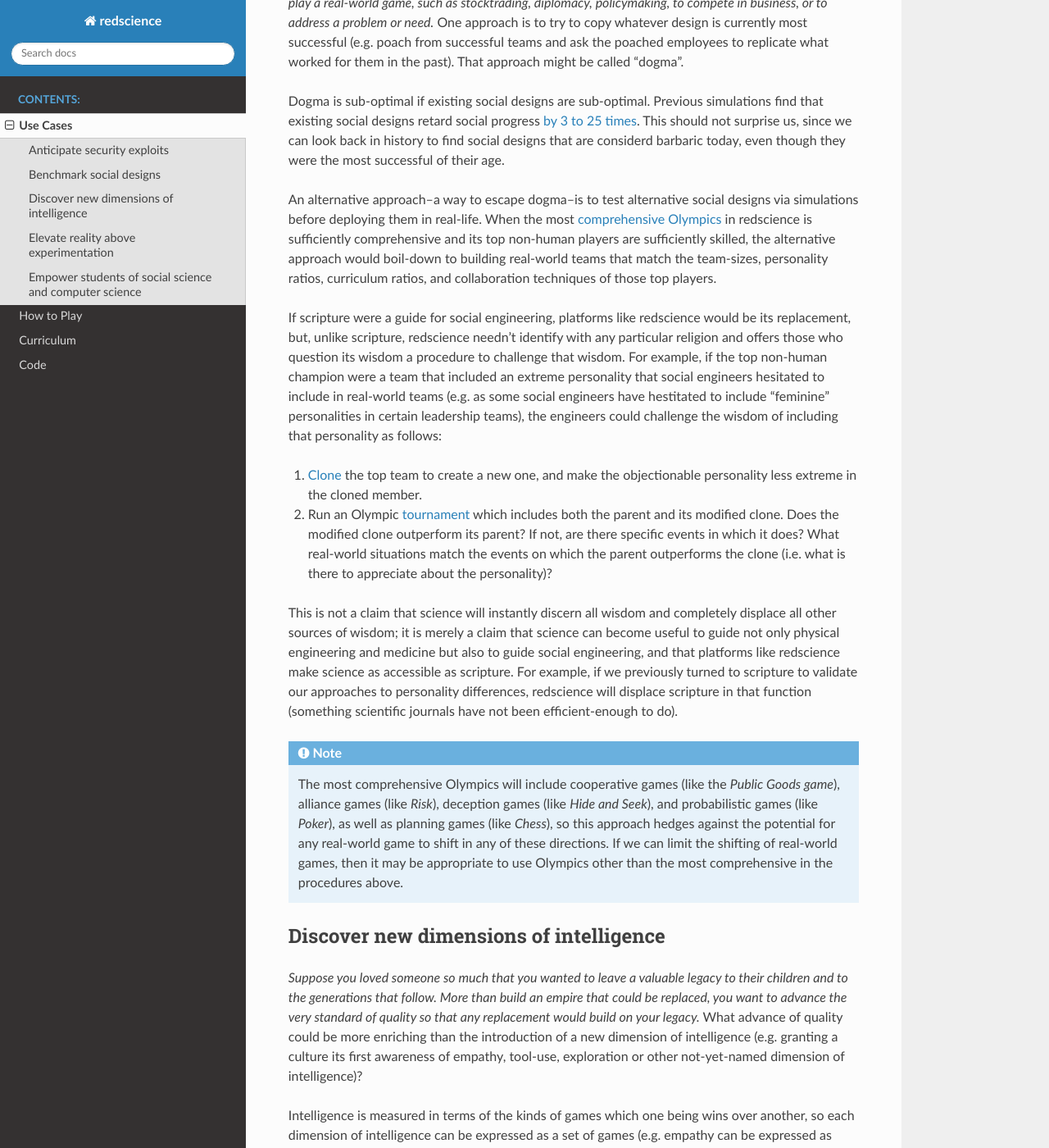
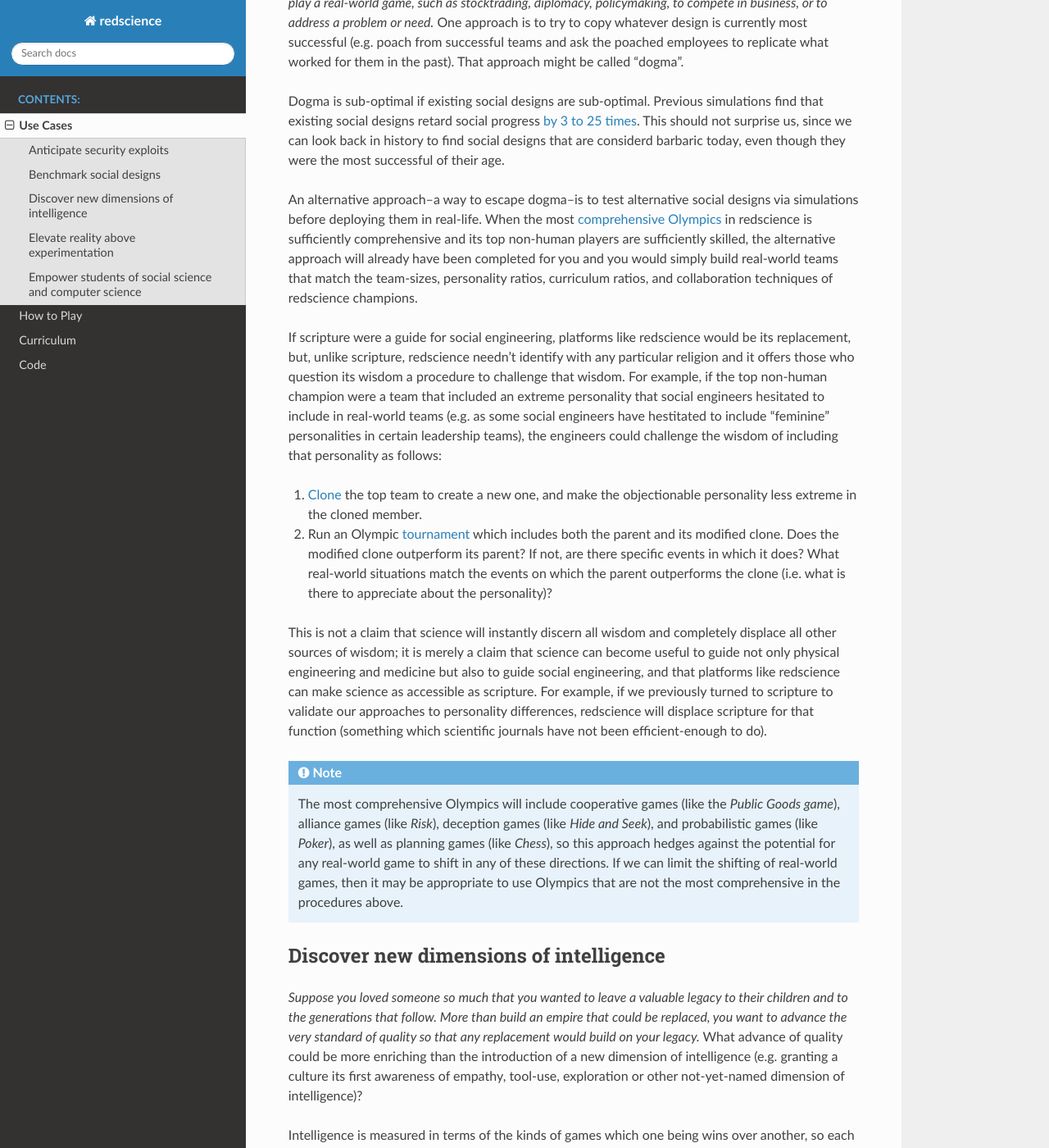
Before and after one commit to ChrisSantosLang/redscience, a Sphinx documentation site: the page built from docs/source/usecases.rst, in a window 1280 px wide and 1400 px high, scrolled down 1490 px. Shown: the whole window at 82% size. Built offline with Sphinx 7.4.7 and the Read the Docs theme 2.0.0, drawn with Linux system fonts in a browser that asks for light colours; some of the changed text lies outside the part shown.

Commit message:
Update usecases.rst

```diff
--- a/docs/source/usecases.rst
+++ b/docs/source/usecases.rst
@@ -81,13 +81,13 @@ An alternative approach--a way to escape dogma--is to test alternative
 social designs via simulations before deploying them in real-life.
 When the most :doc:`comprehensive Olympics <tournament>` in redscience is
 sufficiently comprehensive and its top non-human players are sufficiently
-skilled, the alternative approach would boil-down to building real-world teams
-that match the team-sizes, personality ratios, curriculum ratios, and
-collaboration techniques of those top players.
+skilled, the alternative approach will already have been completed for you
+and you would simply build real-world teams that match the team-sizes, personality
+ratios, curriculum ratios, and collaboration techniques of redscience champions.
 
 If scripture were a guide for social engineering, platforms like redscience
 would be its replacement, but, unlike scripture, redscience needn't identify
-with any particular religion and offers those who question its wisdom a
+with any particular religion and it offers those who question its wisdom a
 procedure to challenge that wisdom. For example, if the top non-human champion
 were a team that included an extreme personality that social engineers hesitated
 to include in real-world teams (e.g. as some social engineers have hestitated to
@@ -106,10 +106,10 @@ This is not a claim that science will instantly discern all wisdom
 and completely displace all other sources of wisdom; it is merely a
 claim that science can become useful to guide not only physical engineering
 and medicine but also to guide social engineering, and that platforms like
-redscience make science as accessible as scripture. For example, if we
+redscience can make science as accessible as scripture. For example, if we
 previously turned to scripture to validate our approaches to personality
-differences, redscience will displace scripture in that function (something
-scientific journals have not been efficient-enough to do).
+differences, redscience will displace scripture for that function (something
+which scientific journals have not been efficient-enough to do).
 
 .. Note:: The most comprehensive Olympics will include cooperative games
   (like the *Public Goods game*), alliance games (like *Risk*), deception
@@ -117,7 +117,7 @@ scientific journals have not been efficient-enough to do).
   as well as planning games (like *Chess*), so this approach
   hedges against the potential for any real-world game to
   shift in any of these directions. If we can limit the shifting of real-world
-  games, then it may be appropriate to use Olympics other than the most
+  games, then it may be appropriate to use Olympics that are not the most
   comprehensive in the procedures above.
 
 
@@ -202,4 +202,4 @@ the secondary-education level, it is just as relevant in post-secondary educatio
 
 * A computer science teacher could assign students to `Anticipate security exploits`_
   (so they are aware of the security vulnerabilities of AI) and to
-  `build their own redscience <curriculum>`_
+  `Build their own redscience <curriculum>`_
```
Also changed, not shown: other parts of docs/source/usecases.rst (+1 -1 lines).
